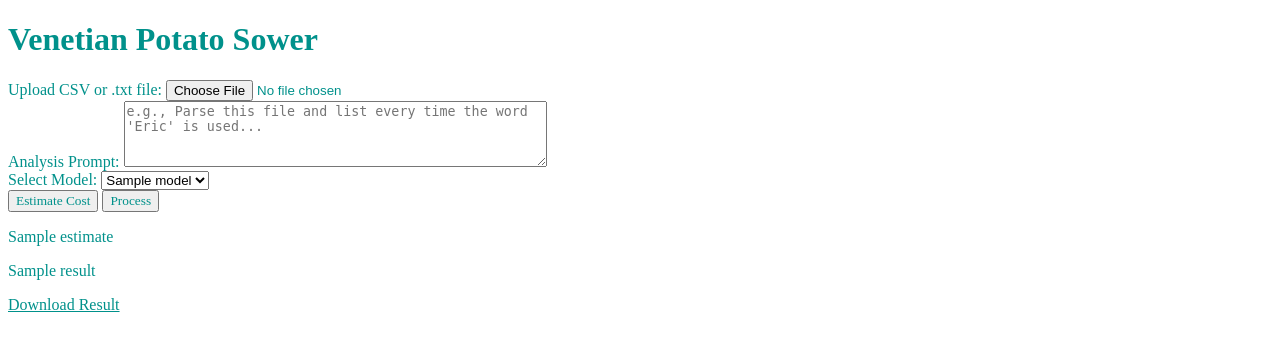
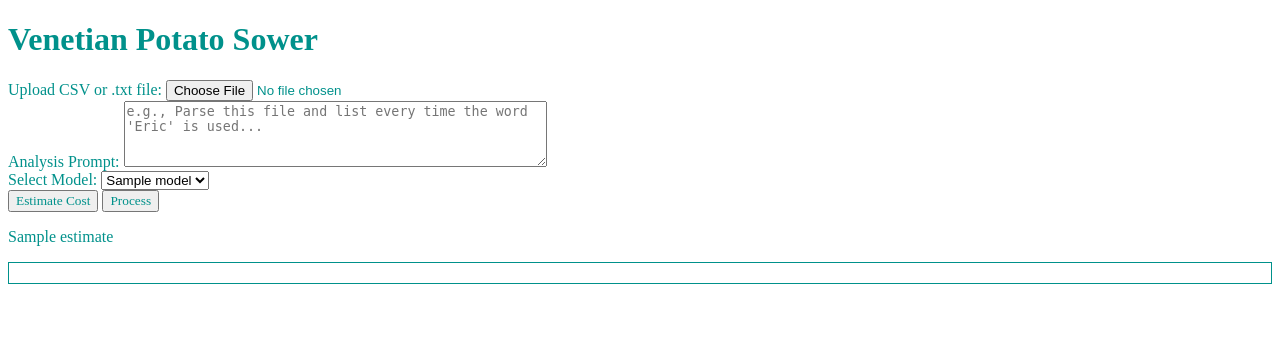
Before and after one commit to EricTylerZ/venetian-potato-sower, a Flask app: template templates/index.html in a window 1280 px wide. Shown: the top 351 px of the page. Run offline with Flask 3, Linux system fonts and the light colour scheme; the template is opened without the code that fills it: most values are stand-ins (such as "Sample title", 1, 10 or a date in 2020); some web fonts are replaced.

Commit message:
attempting to correct timeouts by having realtime updates of llm outputs and using stores for data:

```diff
--- a/app.py
+++ b/app.py
@@ -1,17 +1,19 @@
 import os
 import json
-from flask import Flask, render_template, request, Response
+import time
+from flask import Flask, render_template, request, Response, stream_with_context
 from openai import OpenAI
 from dotenv import load_dotenv
 from datetime import datetime
+from vercel_blob import put
 
 load_dotenv()
 client = OpenAI(api_key=os.getenv("VENICE_API_KEY"), base_url="https://api.venice.ai/api/v1")
 
 app = Flask(__name__)
 
-# Store file content and result temporarily (in-memory for Vercel)
-session_data = {"file_content": None, "result": None}
+# In-memory session data (Vercel is stateless)
+session_data = {"file_content": None, "task_id": None, "results": {}}
 
 # Load models from models.json
 def load_models():
@@ -25,6 +27,36 @@ def get_model_info(model_id, models):
             return model
     return None
 
+def process_chunk(chunk, prompt, model_id, chunk_num, total_chunks, task_id):
+    try:
+        response = client.chat.completions.create(
+            model=model_id,
+            messages=[
+                {"role": "system", "content": prompt},
+                {"role": "user", "content": f"Potato {chunk_num}/{total_chunks}:\n{chunk}"}
+            ],
+            temperature=0.3
+        )
+        result = response.choices[0].message.content
+        api_data = {
+            "request": {"model": model_id, "prompt": prompt, "chunk": chunk},
+            "response": result,
+            "timestamp": datetime.now().isoformat()
+        }
+        blob_path = f"api_logs/{task_id}/potato_{chunk_num}.json"
+        put(blob_path, json.dumps(api_data))  # No token needed in Vercel runtime
+        return f"Potato {chunk_num}: Done\n{result}\n\n"
+    except Exception as e:
+        error_msg = f"Potato {chunk_num}: Error - {str(e)}\n\n"
+        api_data = {
+            "request": {"model": model_id, "prompt": prompt, "chunk": chunk},
+            "error": str(e),
+            "timestamp": datetime.now().isoformat()
+        }
+        blob_path = f"api_logs/{task_id}/potato_{chunk_num}_error.json"
+        put(blob_path, json.dumps(api_data))
+        return error_msg
+
 @app.route("/", methods=["GET", "POST"])
 def index():
     models = [m for m in load_models() if m.get("model_extra", {}).get("type") == "text"]
@@ -32,7 +64,6 @@ def index():
     default_model = "mistral-31-24b" if "mistral-31-24b" in model_ids else "llama-3.2-3b"
 
     estimate = None
-    result = None
     filename = request.form.get("filename", "No file chosen")
 
     if request.method == "POST":
@@ -48,12 +79,12 @@ def index():
         chat_text = session_data["file_content"]
         if not chat_text:
             return render_template("index.html", models=model_ids, default_model=default_model,
-                                 estimate="No file uploaded yet", result=None, filename=filename)
+                                 estimate="No file uploaded yet", filename=filename)
 
         model_info = get_model_info(model_id, models)
         if not model_info:
             return render_template("index.html", models=model_ids, default_model=default_model,
-                                 estimate="Invalid model", result=None, filename=filename)
+                                 estimate="Invalid model", filename=filename)
 
         file_size = len(chat_text)
         context_tokens = model_info["context_tokens"]
@@ -64,36 +95,40 @@ def index():
             total_tokens = file_size // 4 + num_chunks * 150
             cost_per_token = 0.0001  # Placeholder
             estimated_cost = total_tokens * cost_per_token
-            estimate = f"We’ll plant {num_chunks} potatoes to run this, with an estimated cost of ${estimated_cost:.2f}"
+            estimate = f"We’ll plant {num_chunks} potato{'s' if num_chunks != 1 else ''} to run this, with an estimated cost of ${estimated_cost:.2f}"
+            return render_template("index.html", models=model_ids, default_model=default_model,
+                                 estimate=estimate, filename=filename)
 
         elif action == "process":
-            try:
+            task_id = datetime.now().strftime("%Y%m%d_%H%M%S")
+            session_data["task_id"] = task_id
+            session_data["results"][task_id] = {"status": "running", "output": ""}
+
+            def generate():
+                yield f"Starting to plant {num_chunks} potato{'s' if num_chunks != 1 else ''}...\n\n"
                 chunks = [chat_text[i:i+chunk_size] for i in range(0, len(chat_text), chunk_size)]
-                result = f"Mashed Venetian Potato ({datetime.now().strftime('%Y%m%d_%H%M%S')})\n\n"
-                for i, chunk in enumerate(chunks):
-                    response = client.chat.completions.create(
-                        model=model_id,
-                        messages=[
-                            {"role": "system", "content": prompt},
-                            {"role": "user", "content": f"Potato {i+1}/{len(chunks)}:\n{chunk}"}
-                        ],
-                        temperature=0.3
-                    )
-                    result += f"Potato {i+1}:\n{response.choices[0].message.content}\n\n"
-                session_data["result"] = result
-            except Exception as e:
-                return render_template("index.html", models=model_ids, default_model=default_model,
-                                     estimate=f"Error processing file: {str(e)}", result=None, filename=filename)
+                for i, chunk in enumerate(chunks, 1):
+                    yield f"Planting potato {i} of {num_chunks}...\n"
+                    result = process_chunk(chunk, prompt, model_id, i, num_chunks, task_id)
+                    session_data["results"][task_id]["output"] += result
+                    yield result
+                    time.sleep(0.1)  # Small delay for streaming effect
+                session_data["results"][task_id]["status"] = "complete"
+                yield f"\nMashing complete! Download available.\n"
+
+            return Response(stream_with_context(generate()), mimetype="text/plain")
 
     return render_template("index.html", models=model_ids, default_model=default_model,
-                         estimate=estimate, result=result, filename=filename)
+                         estimate=estimate, filename=filename)
 
 @app.route("/download")
 def download():
-    if not session_data["result"]:
+    task_id = session_data.get("task_id")
+    if not task_id or task_id not in session_data["results"]:
         return "No result available", 404
-    timestamp = datetime.now().strftime("%Y%m%d_%H%M%S")
-    return Response(session_data["result"], mimetype="text/plain",
+    result = session_data["results"][task_id]["output"]
+    timestamp = task_id
+    return Response(result, mimetype="text/plain",
                    headers={"Content-Disposition": f"attachment;filename=Mashed_Venetian_Potato_{timestamp}.txt"})
 
 if __name__ == "__main__":
--- a/requirements.txt
+++ b/requirements.txt
@@ -1,3 +1,4 @@
 flask
 openai
 python-dotenv
+vercel_blob
--- a/static/css/style.css
+++ b/static/css/style.css
@@ -6,3 +6,9 @@ h1, label, p, button, a, pre {
     color: #00918b;
     font-family: 'Century Schoolbook', serif;
 }
+pre {
+    max-height: 400px;
+    overflow-y: auto;
+    border: 1px solid #00918b;
+    padding: 10px;
+}
--- a/templates/index.html
+++ b/templates/index.html
@@ -8,7 +8,7 @@
 </head>
 <body>
     <h1>Venetian Potato Sower</h1>
-    <form method="post" enctype="multipart/form-data">
+    <form method="post" enctype="multipart/form-data" id="process-form">
         <label for="file">Upload CSV or .txt file:</label>
         <input type="file" id="file" name="file" accept=".csv,.txt"><br>
         <input type="hidden" name="filename" value="{{ filename }}">
@@ -21,14 +21,40 @@
             {% endfor %}
         </select><br>
         <button type="submit" name="action" value="estimate">Estimate Cost</button>
-        <button type="submit" name="action" value="process">Process</button>
+        <button type="submit" name="action" value="process" onclick="startProcessing()">Process</button>
         {% if estimate %}
         <p>{{ estimate }}</p>
         {% endif %}
-        {% if result %}
-        <pre>{{ result }}</pre>
-        <a href="/download">Download Result</a>
-        {% endif %}
+        <pre id="log"></pre>
+        <a href="/download" id="download-link" style="display:none;">Download Result</a>
     </form>
+    <script>
+        function startProcessing() {
+            event.preventDefault();
+            const form = document.getElementById('process-form');
+            const log = document.getElementById('log');
+            const downloadLink = document.getElementById('download-link');
+            log.textContent = "Processing started...\n";
+            fetch('/?action=process', {
+                method: 'POST',
+                body: new FormData(form)
+            }).then(response => {
+                const reader = response.body.getReader();
+                const decoder = new TextDecoder();
+                function read() {
+                    reader.read().then(({ done, value }) => {
+                        if (done) {
+                            downloadLink.style.display = 'inline';
+                            return;
+                        }
+                        log.textContent += decoder.decode(value);
+                        log.scrollTop = log.scrollHeight;
+                        read();
+                    });
+                }
+                read();
+            }).catch(err => log.textContent += `Error: ${err}\n`);
+        }
+    </script>
 </body>
 </html>
```
